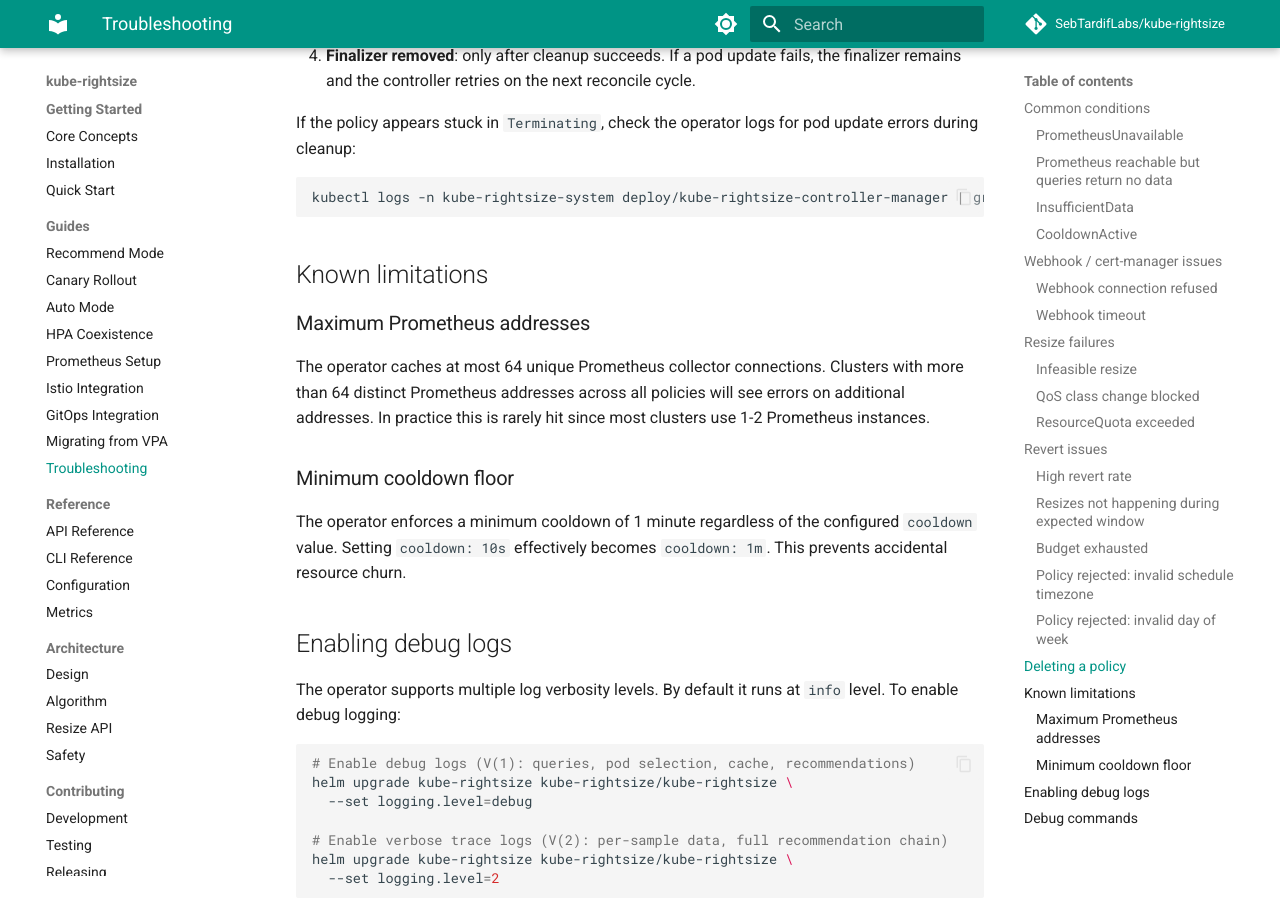
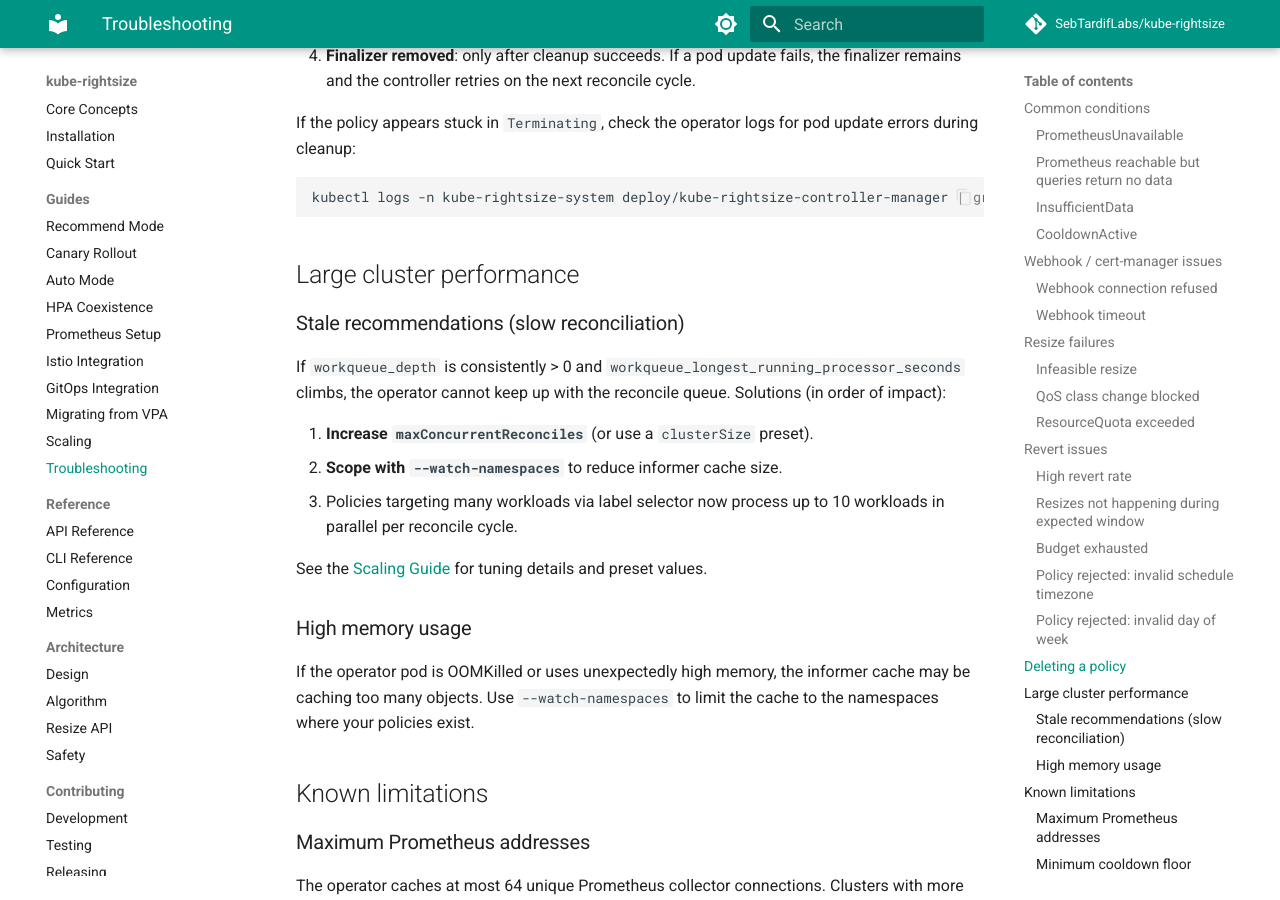
Before and after one commit to attune-io/attune, an MkDocs documentation site: the page built from docs/guides/troubleshooting.md, in a window 1280 px wide and 900 px high, scrolled down 7398 px. Built offline with MkDocs 1.6.1 and Material for MkDocs 9.7.7, drawn with Linux system fonts in a browser that asks for light colours; comment, search, counter and statistics services are not loaded.

Commit message:
docs: add scaling guide to mkdocs nav and troubleshooting performance section
The scaling guide (docs/guides/scaling.md) was not listed in mkdocs.yml
nav, making it invisible in the docs site. Add it under Guides.

Add 'Large cluster performance' section to troubleshooting.md covering
stale recommendations (slow reconciliation) and high memory usage
symptoms with links to the scaling guide.

Update CONTRIBUTING.md test count from 870+ to 880+.

Signed-off-by: Sebastien Tardif <sebtardif@ncf.ca>

````diff
--- a/docs/guides/troubleshooting.md
+++ b/docs/guides/troubleshooting.md
@@ -364,6 +364,27 @@
 kubectl logs -n kube-rightsize-system deploy/kube-rightsize-controller-manager | grep "deletion cleanup"
 ```
 
+## Large cluster performance
+
+### Stale recommendations (slow reconciliation)
+
+If `workqueue_depth` is consistently > 0 and
+`workqueue_longest_running_processor_seconds` climbs, the operator cannot
+keep up with the reconcile queue. Solutions (in order of impact):
+
+1. **Increase `maxConcurrentReconciles`** (or use a `clusterSize` preset).
+2. **Scope with `--watch-namespaces`** to reduce informer cache size.
+3. Policies targeting many workloads via label selector now process up to
+   10 workloads in parallel per reconcile cycle.
+
+See the [Scaling Guide](scaling.md) for tuning details and preset values.
+
+### High memory usage
+
+If the operator pod is OOMKilled or uses unexpectedly high memory, the
+informer cache may be caching too many objects. Use `--watch-namespaces`
+to limit the cache to the namespaces where your policies exist.
+
 ## Known limitations
 
 ### Maximum Prometheus addresses
--- a/mkdocs.yml
+++ b/mkdocs.yml
@@ -56,6 +56,7 @@
       - Istio Integration: guides/istio-integration.md
       - GitOps Integration: guides/gitops-integration.md
       - Migrating from VPA: guides/migrating-from-vpa.md
+      - Scaling: guides/scaling.md
       - Troubleshooting: guides/troubleshooting.md
   - Reference:
       - API Reference: reference/api.md
````
Also changed, not shown: CONTRIBUTING.md (+1 -1 lines).
